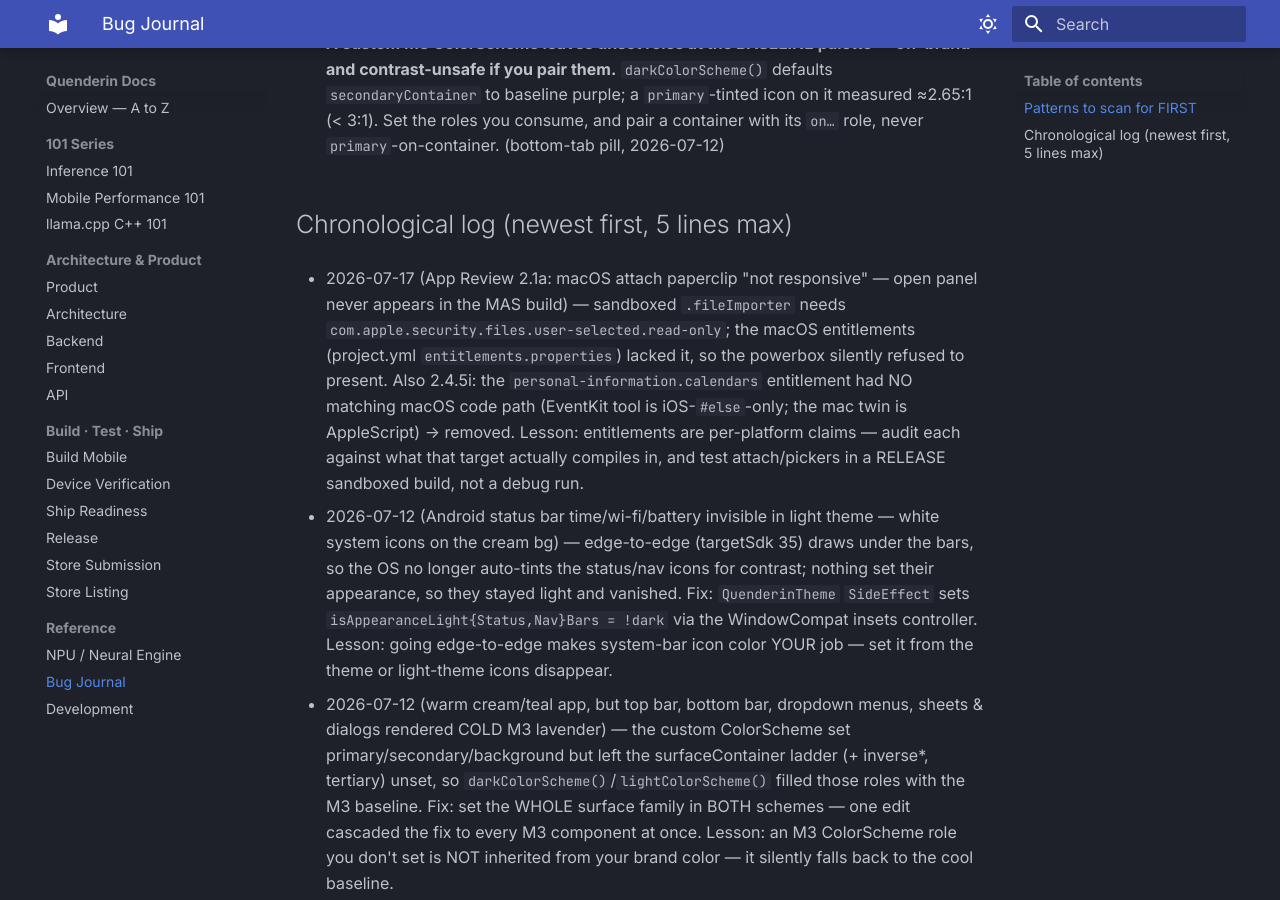
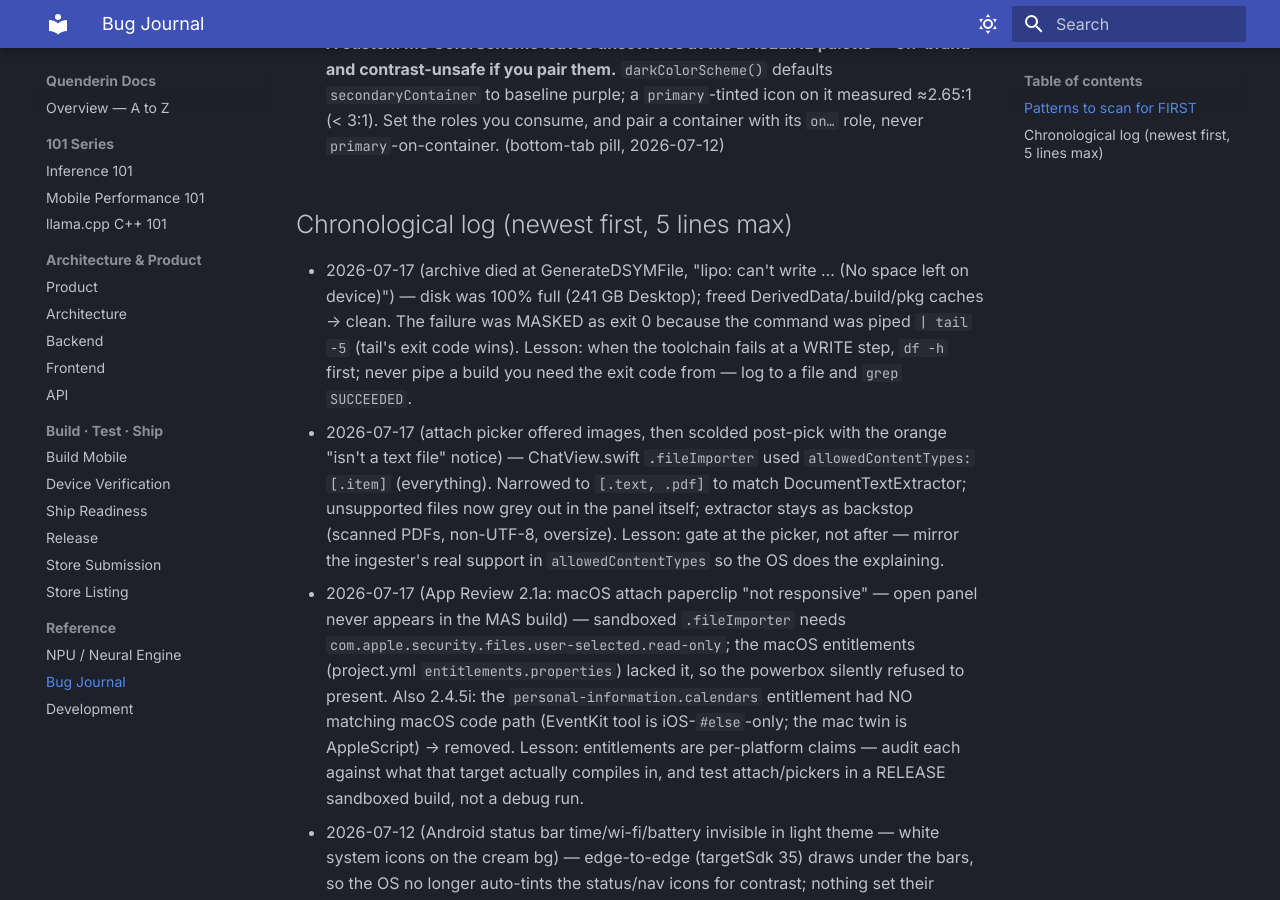
Before and after one commit to alikatgh/quenderin, an MkDocs documentation site: the page built from docs/BUG_JOURNAL.md, in a window 1280 px wide and 900 px high, scrolled down 17965 px. Built offline with MkDocs 1.6.1 and Material for MkDocs 9.7.7, drawn with Linux system fonts in a browser that asks for light colours.

Commit message:
fix(mac): App Review 2.1a/2.4.5i — attach entitlement, picker narrowed to text+PDF
- Add com.apple.security.files.user-selected.read-only: sandboxed
  .fileImporter never presented its panel without it (the 2.1a
  "attachment icon not responsive" rejection, 0.2.0(2)).
- Remove personal-information.calendars: no matching macOS code path
  (EventKit calendar tool is iOS-only; the mac twin is AppleScript) —
  the 2.4.5i question answered by removal, per minimum-entitlements.
- Narrow the attach picker to [.text, .pdf] so unsupported files grey
  out in the panel instead of being rejected after the pick; tooltip
  now says "text or PDF" (en + ru/ko/ja/zh via translations.tsv).
- macOS build bumped to 0.2.0 (4); iOS untouched. Journal entries added.

Co-Authored-By: Claude Opus 4.8 <noreply@anthropic.com>

```diff
--- a/docs/BUG_JOURNAL.md
+++ b/docs/BUG_JOURNAL.md
@@ -547,6 +547,15 @@ Cheap-to-write, cheap-to-read, expensive-to-skip. `grep -i <symptom>` this befor
 
 ## Chronological log (newest first, 5 lines max)
 
+- 2026-07-17 (archive died at GenerateDSYMFile, "lipo: can't write … (No space left on device)") — disk was 100%
+  full (241 GB Desktop); freed DerivedData/.build/pkg caches → clean. The failure was MASKED as exit 0 because the
+  command was piped `| tail -5` (tail's exit code wins). Lesson: when the toolchain fails at a WRITE step, `df -h`
+  first; never pipe a build you need the exit code from — log to a file and `grep SUCCEEDED`.
+- 2026-07-17 (attach picker offered images, then scolded post-pick with the orange "isn't a text file" notice) —
+  ChatView.swift `.fileImporter` used `allowedContentTypes: [.item]` (everything). Narrowed to `[.text, .pdf]` to
+  match DocumentTextExtractor; unsupported files now grey out in the panel itself; extractor stays as backstop
+  (scanned PDFs, non-UTF-8, oversize). Lesson: gate at the picker, not after — mirror the ingester's real support
+  in `allowedContentTypes` so the OS does the explaining.
 - 2026-07-17 (App Review 2.1a: macOS attach paperclip "not responsive" — open panel never appears in the MAS build) —
   sandboxed `.fileImporter` needs `com.apple.security.files.user-selected.read-only`; the macOS entitlements
   (project.yml `entitlements.properties`) lacked it, so the powerbox silently refused to present. Also 2.4.5i: the
```
Also changed, not shown: 5 other files.
